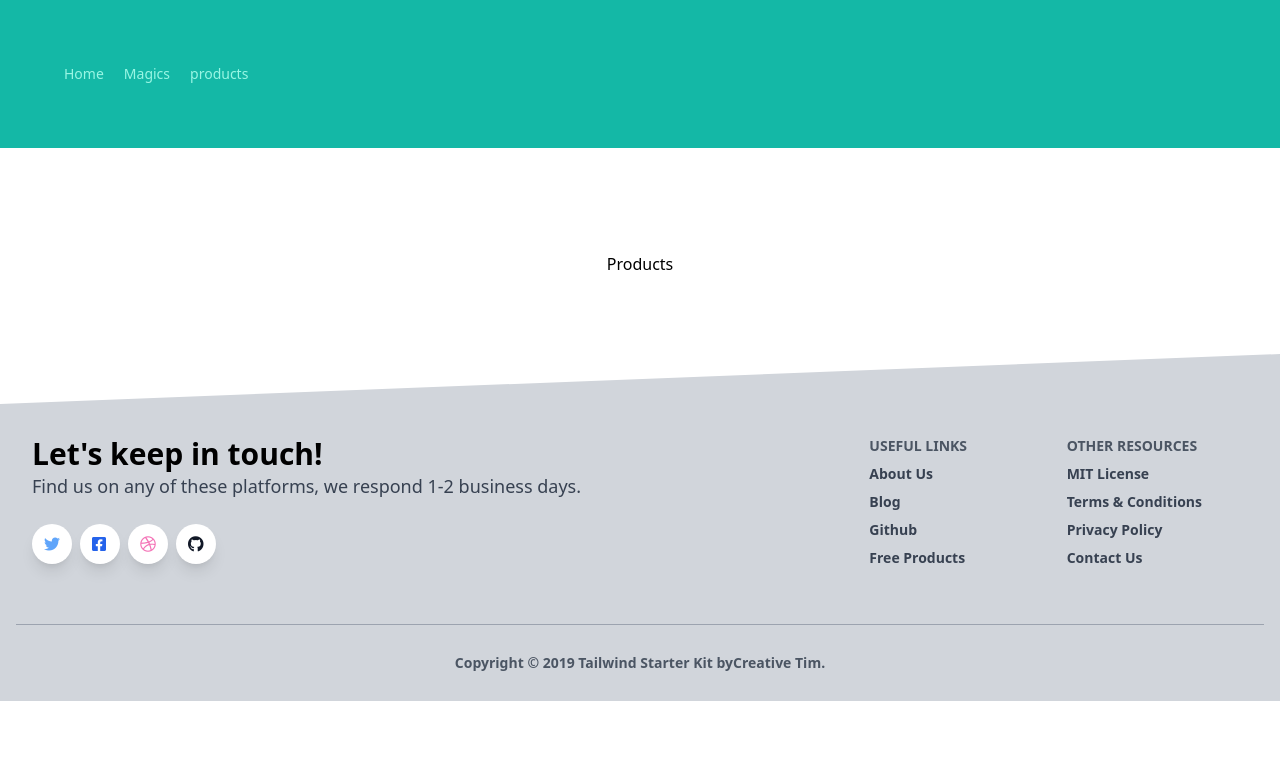
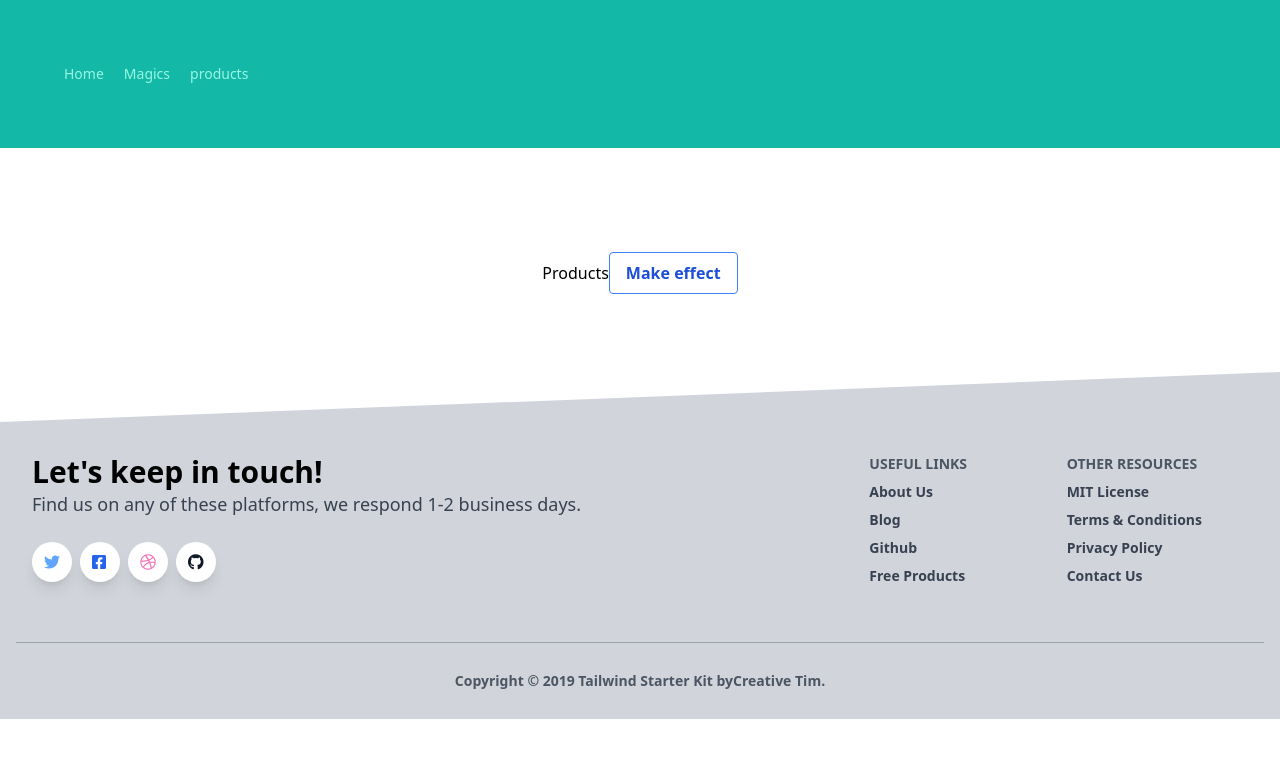
Before and after one commit to secure73/reacts22ae, a React (Create React App) app: page /products in a window 1280 px wide. Shown: the top 758 px of the page. Built offline with nearby package versions, Linux system fonts and the light colour scheme.

Commit message:
add useEffect

```diff
--- a/src/pages/Products.jsx
+++ b/src/pages/Products.jsx
@@ -1,17 +1,37 @@
-import React, { useState, useEffect } from 'react';
-import { Fragment } from 'react';
+import React, { useState, useEffect } from "react";
+import { Fragment } from "react";
+import { Axios } from "axios";
 
 function Products() {
-    const [data, setData] = useState([]);
+  const [data, setData] = useState({});
 
-    useEffect(() =>{
-    },[]);
+  const fetchData = async () => {
+    try {
+      const response = await Axios.get('https://dummyjson.com/products').then(response)
 
-    return (
+      setData(response.data); // Save the fetched data to the state
+    } catch (error) {
+      console.error('Error fetching data:', error);
+    }
+  };
+
+  useEffect(() => {
+    console.log(data);
+  }, [data]);
+
+  return (
     <Fragment>
-        <div>Products</div>
+      <div>Products</div>
+
+      <div>
+        <button className="bg-transparent hover:bg-blue-500 text-blue-700 font-semibold hover:text-white py-2 px-4 border border-blue-500 hover:border-transparent rounded" onClick={()=>setData('Ali')}>
+
+            Make effect
+        </button>
+      </div>
+      {console.log(data)}
     </Fragment>
-  )
+  );
 }
 
-export default Products
+export default Products;
```
